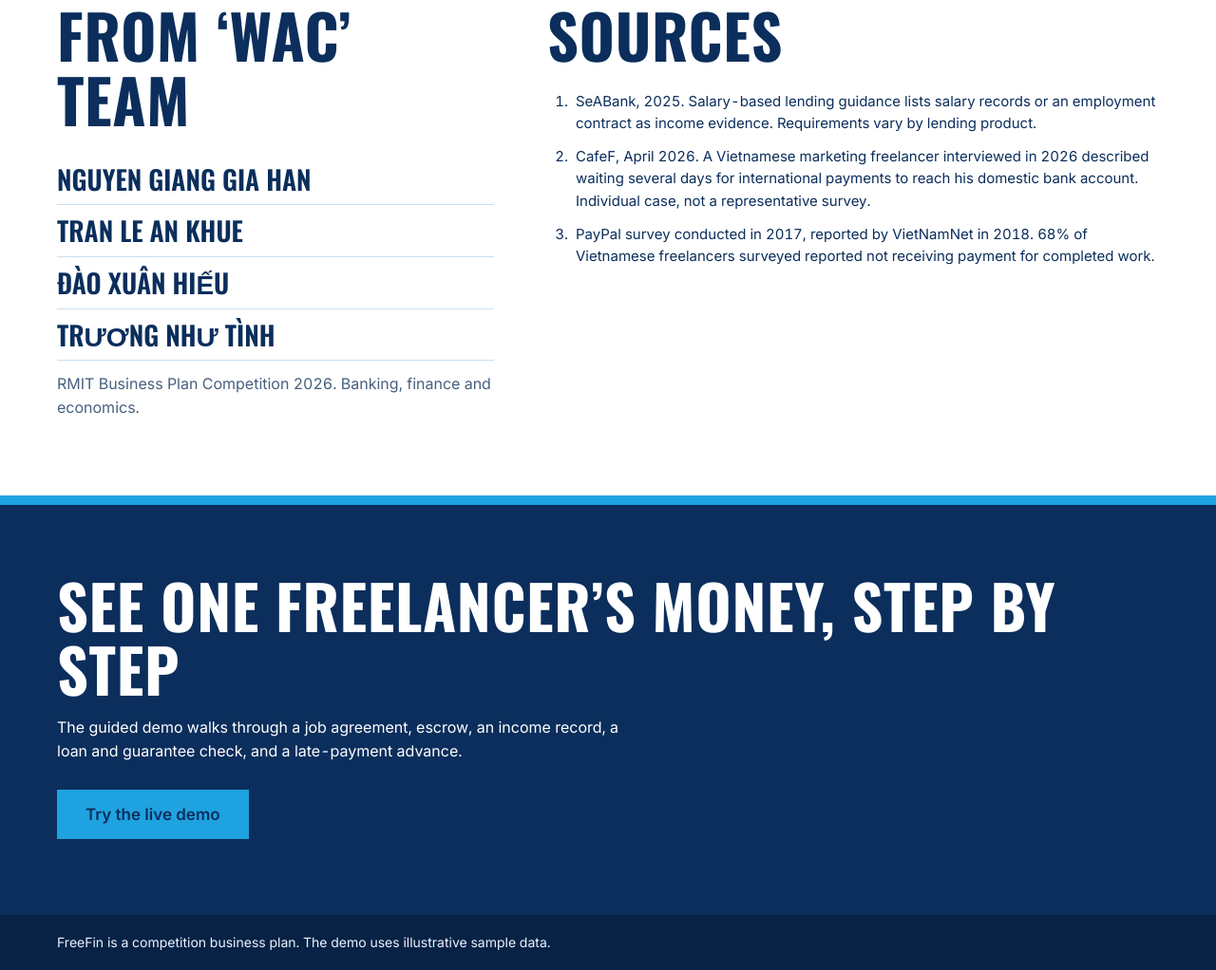
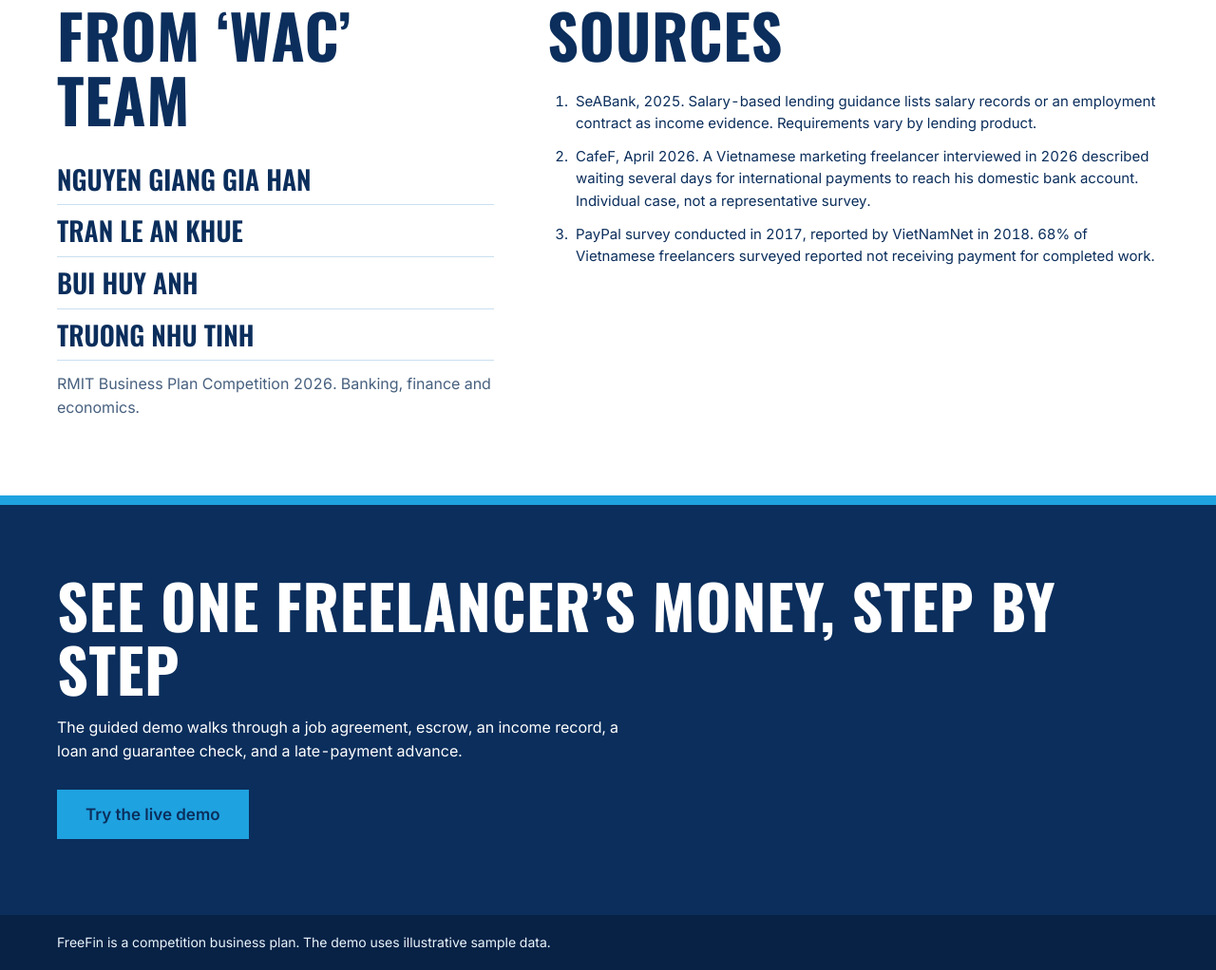
Before and after one commit to huyanhbui/freefin_hub, a website: page site/index.html in a window 1280 px wide. Shown: the part 3073-4095 px from the top of the page at 95% size. Drawn offline with nearby package versions, Linux system fonts and the light colour scheme.

Commit message:
change team members

```diff
--- a/site/index.html
+++ b/site/index.html
@@ -156,8 +156,8 @@
           <ul class="team">
             <li>Nguyen Giang Gia Han</li>
             <li>Tran Le An Khue</li>
-            <li>Đào Xuân Hiếu</li>
-            <li>Trương Như Tình</li>
+            <li>Bui Huy Anh</li>
+            <li>Truong Nhu Tinh</li>
           </ul>
           <p class="note">RMIT Business Plan Competition 2026. Banking, finance and economics.</p>
         </div>
```
